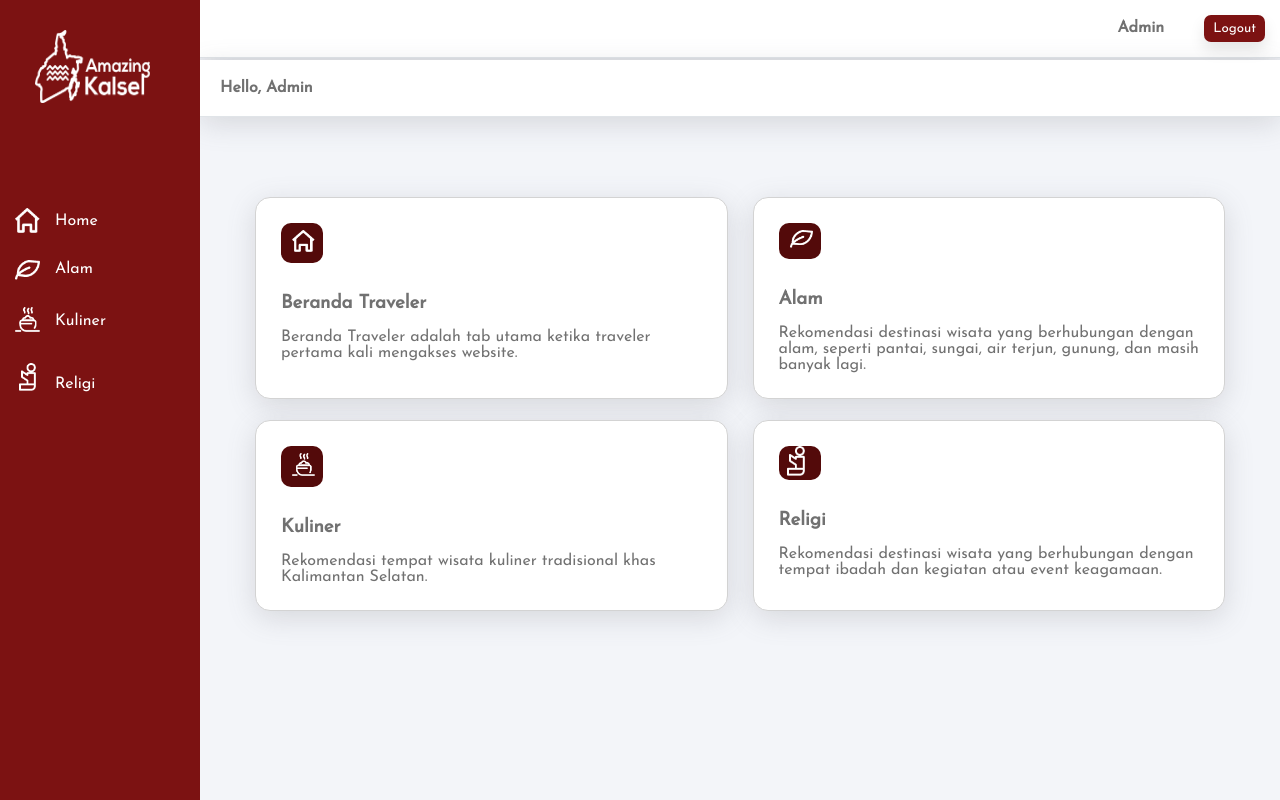
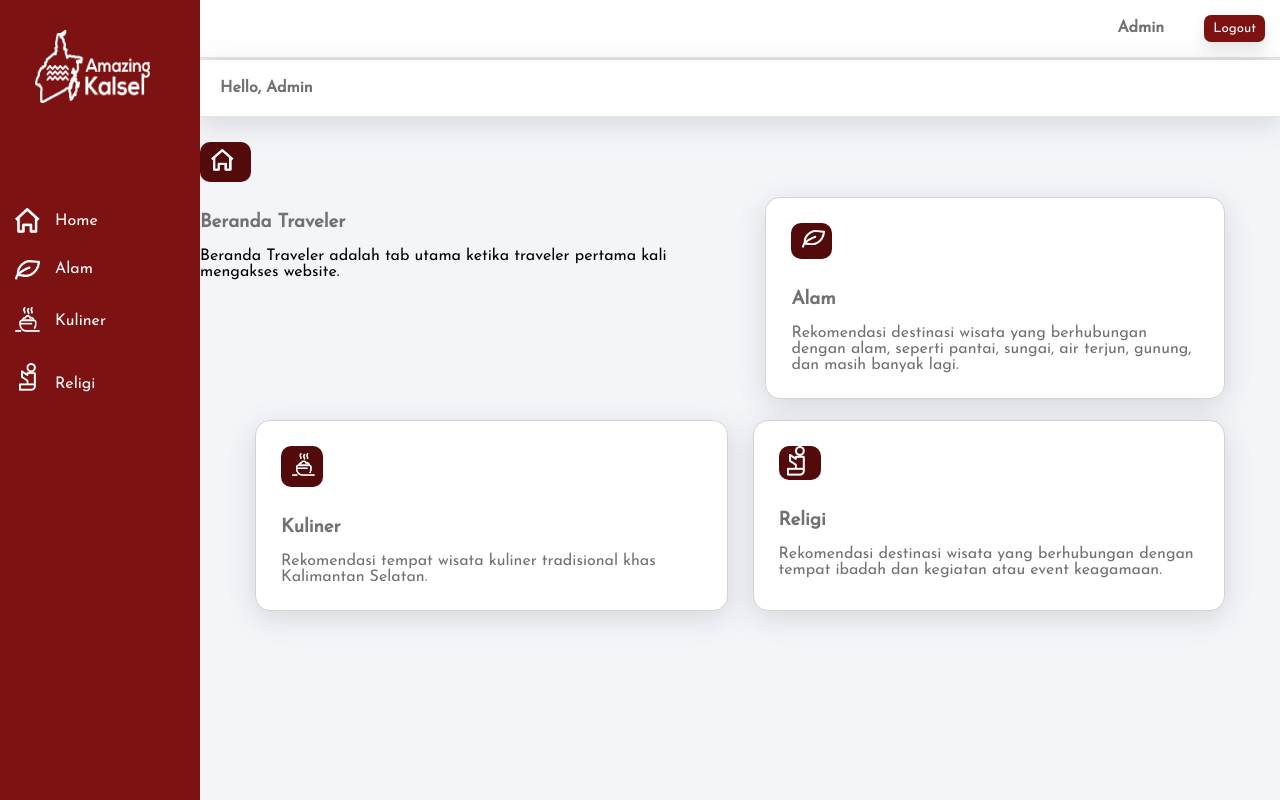
Before and after one commit to resyacahaya/web-wisata, a PHP site: page /halaman/berandaadmin.php in a window 1280 px wide. Run offline with PHP 8.4, Linux system fonts and the light colour scheme; some libraries are stand-ins or nearby versions.

Commit message:
mengedit css berandaadmin.css

```diff
--- a/css/berandaadmin.css
+++ b/css/berandaadmin.css
@@ -115,17 +115,7 @@ button{
 }
 
 .col-1 {
-  border: 1px solid lightgray;
-  background-color: white;
-  width: 50%;
-  margin: 55px;
-  color: #717171;
-  padding: 25px;
-  border-radius: 15px;
-  box-shadow: rgba(100, 100, 111, 0.2) 0px 7px 29px 0px;
-  margin-bottom: 20px;
-  margin-right: -30px;
-  text-decoration: none;
+
 }
 
 .col-1 h3 a{
```
